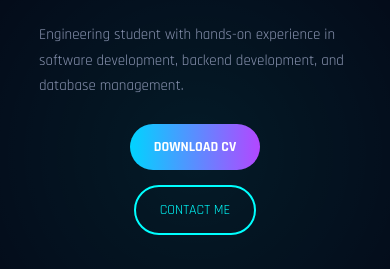
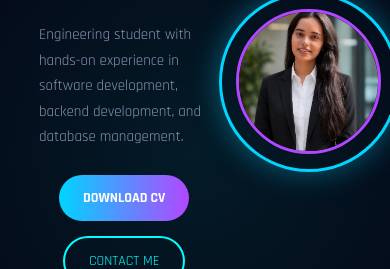
Before and after one commit to diksha505/Portfolio, a plain HTML site: page index.html in a window 390 px wide. Shown: the part 268-537 px from the top of the page. Drawn offline with Linux system fonts and the light colour scheme.

Commit message:
final mobile clean fix

```diff
--- a/style.css
+++ b/style.css
@@ -636,47 +636,43 @@
 
 @media(max-width:480px){
 
-.hero{
+    .hero{
 display:flex !important;
 flex-direction:row !important;
 justify-content:space-between !important;
-align-items:center !important;
-gap:15px !important;
+align-items:flex-start !important;
+text-align:left !important;
+gap:10px !important;
 padding-top:140px;
 }
 
 .hero-left{
-width:55% !important;
+width:58% !important;
 }
 
 .hero-right{
-width:45% !important;
+width:42% !important;
 display:flex;
 justify-content:center;
+margin-top:120px;
 }
 
 .circle-wrapper{
-width:190px !important;
-height:190px !important;
+width:180px !important;
+height:180px !important;
 position:relative;
-display:flex;
-justify-content:center;
-align-items:center;
 }
 
 .outer-circle{
-width:190px !important;
-height:190px !important;
-border-radius:50%;
+width:180px !important;
+height:180px !important;
 }
 
 .inner-circle{
-width:150px !important;
-height:150px !important;
-top:20px !important;
-left:20px !important;
-border-radius:50%;
-overflow:hidden;
+width:145px !important;
+height:145px !important;
+top:17px !important;
+left:17px !important;
 }
 .hero-buttons{
 align-items:center;
```
